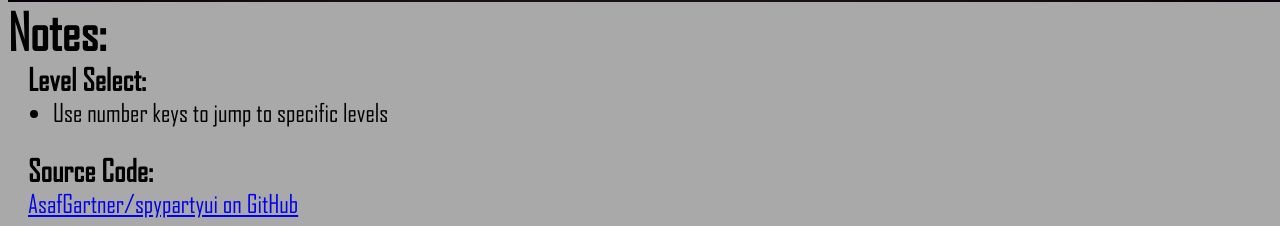
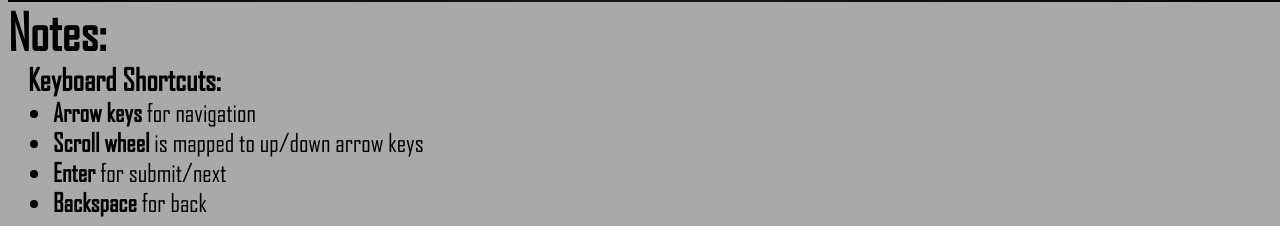
Before and after one commit to AsafGartner/spypartyui, a plain HTML site: page index.html in a window 1280 px wide. Shown: the part 726-952 px from the top of the page. Drawn offline with Linux system fonts and the light colour scheme.

Commit message:
small fixes

```diff
--- a/index.html
+++ b/index.html
@@ -351,9 +351,16 @@
     </div>
     <div class="notes">
       <h1>Notes:</h1>
+      <h2>Keyboard Shortcuts:</h2>
+      <ul>
+        <li><b>Arrow keys</b> for navigation</li>
+        <li><b>Scroll wheel</b> is mapped to up/down arrow keys</li>
+        <li><b>Enter</b> for submit/next</li>
+        <li><b>Backspace</b> for back</li>
+      </ul>
       <h2>Level Select:</h2>
       <ul>
-        <li>Use number keys to jump to specific levels</li>
+        <li>Use <b>number keys</b> to jump to specific levels</li>
       </ul>
       <h2>Source Code:</h2>
       <p><a href="http://github.com/AsafGartner/spypartyui">AsafGartner/spypartyui on GitHub</a></p>
```
Also changed, not shown: indexed_list.js (+5 -11 lines).
